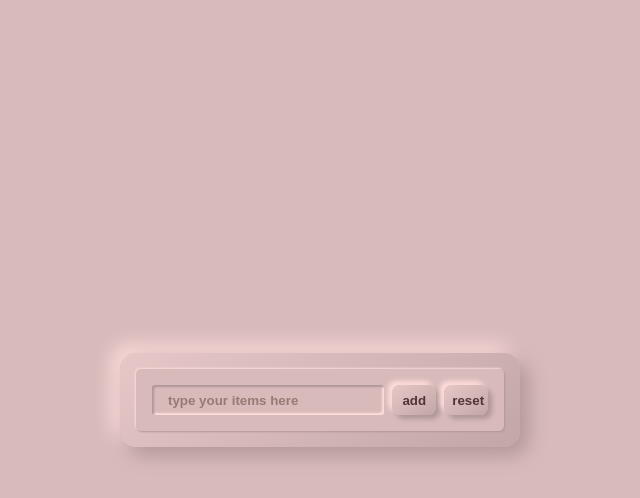
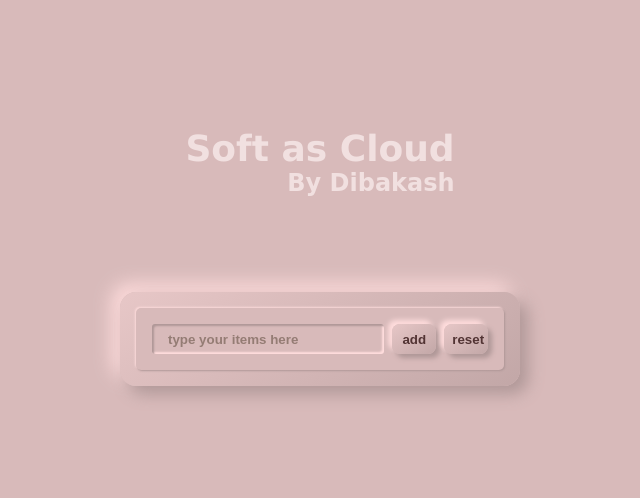
Before and after one commit to dibakash/soft-list, a plain HTML site: page index.html in a window 1280 px wide. Shown: the whole page, without its empty margins (320-960 px from the left). Drawn offline with Linux system fonts and the light colour scheme.

Commit message:
new design

```diff
--- a/index.html
+++ b/index.html
@@ -10,7 +10,7 @@
   </head>
   <body>
     <header>
-      <h1 class="title"></h1>
+      <h1 class="title">Soft as Cloud</h1>
     </header>
     <main>
       <div class="container">
--- a/style.css
+++ b/style.css
@@ -26,10 +26,23 @@ body {
   background: var(--prm);
   box-sizing: border-box;
 }
-header {
+header,
+.title {
   color: var(--prmLt);
   font-size: 1.5em;
   text-align: center;
+  font-family: Verdana, Geneva, Tahoma, sans-serif;
+  display: grid;
+  color: #f1e0e0;
+}
+.title::after {
+  content: "By Dibakash";
+  font-family: cursive;
+  font-size: 1.5rem !important;
+  justify-self: right;
+}
+main {
+  align-self: start;
 }
 .container {
   width: 30vw;
@@ -41,7 +54,7 @@ header {
   place-items: center;
   border-radius: 1em;
   background: linear-gradient(145deg, var(--g1), var(--g2));
-  box-shadow: 0.5em 0.5em 1.2em var(--dark), -0.5em -0.5em 1.2em var(--light);
+  box-shadow: 0.5em 0.5em 1em var(--dark), -0.5em -0.5em 1.2em var(--light);
   align-self: start;
   box-sizing: border-box;
 }
@@ -182,7 +195,7 @@ header {
   padding: 1em;
   border-radius: 10px;
   background: linear-gradient(145deg, var(--g1), var(--g2));
-  box-shadow: 8px 8px 20px var(--dark), -6px -3px 20px var(--light);
+  box-shadow: 8px 8px 10px var(--dark), -6px -3px 15px var(--light);
   border: none;
 }
 
```
